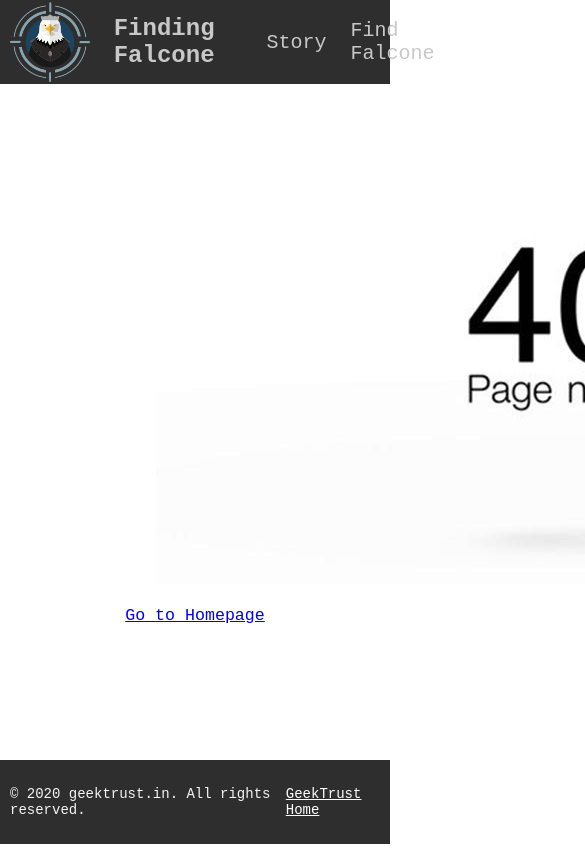
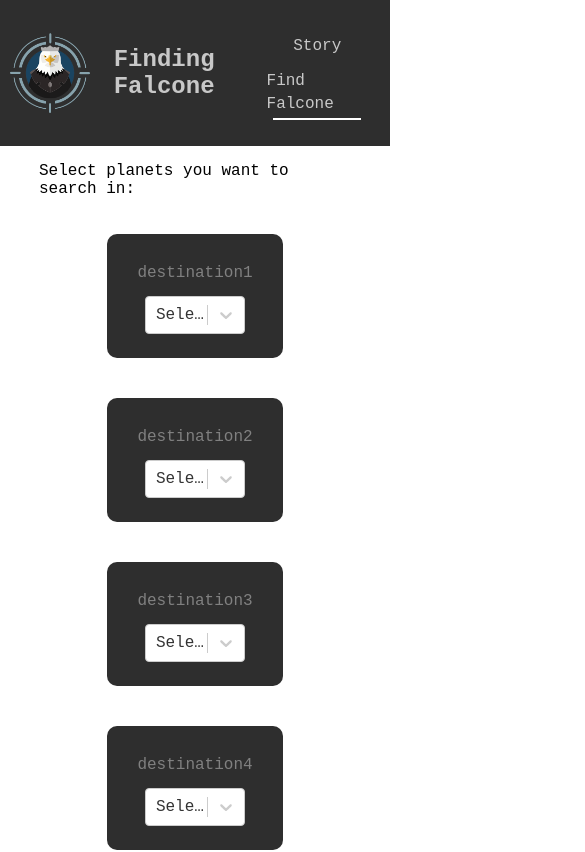
Before and after one commit to jayanth-karri22/Finding-Falcone, a React (Create React App) app: page /findfalcone in a window 390 px wide. Before the commit this address led to /404. Shown: the top 852 px of the page, 585 px wide, since content can reach past the window. Built offline with nearby package versions, Linux system fonts and the light colour scheme; no server answers.

Commit message:
responsive breakpoints added

```diff
--- a/src/App.js
+++ b/src/App.js
@@ -4,17 +4,24 @@ import HomePage from "./components/homepage";
 import FindFalconePage from "./components/findfalconepage/index";
 import ResultPage from "./components/resultpage/index";
 import NotFoundPage from "./components/notfoundpage/index";
-import {BrowserRouter as Router, Route, Redirect} from 'react-router-dom';
+import {
+  BrowserRouter as Router,
+  Route,
+  Redirect,
+  Switch,
+} from "react-router-dom";
 
 function App() {
   return (
-      <Router>
+    <Router>
+      <Switch>
+        {" "}
         <Route exact path="/" component={HomePage} />
         <Route path="/findfalcone" component={FindFalconePage} />
         <Route path="/result" component={ResultPage} />
-        <Route path="/404" exact={true} component={NotFoundPage} />
-        <Redirect to="/404" />
-      </Router>
+        <Route path="*" exact={true} component={NotFoundPage} />
+      </Switch>
+    </Router>
   );
 }
 
--- a/src/components/common/headerstyles.css
+++ b/src/components/common/headerstyles.css
@@ -76,3 +76,20 @@
   transform: scaleX(1);
   cursor: pointer;
 }
+
+.links{
+    text-decoration: none;
+    color: rgb(200,200,200);
+    font-size: 16px;
+}
+
+@media(max-width:760px){
+    .header-right{
+        flex-direction: column;
+        justify-content: center;
+        align-items: center;
+    }
+    .header{
+        height: fit-content;
+    }
+}
--- a/src/components/common/tab.js
+++ b/src/components/common/tab.js
@@ -6,7 +6,7 @@ function Tab({activeTab,linkto,children,tab}) {
     <li className={`list-item ${activeTab===tab ? activeTab:""}`}>
       <Link
         to={linkto}
-        style={{ textDecoration: "none", color: "rgb(200,200,200)" }}
+        className="links"
       >
         {children}
       </Link>
--- a/src/components/findfalconepage/index.css
+++ b/src/components/findfalconepage/index.css
@@ -10,9 +10,10 @@
 
 .planets-container{
     display: flex;
-    width: 80%;
+    width: 100%;
     justify-content:center;
     align-items:flex-start;
+    flex-wrap: wrap;
 }
 
 .dropdown{
@@ -94,3 +95,38 @@
     background-color: grey;
     cursor:not-allowed;
 }
+
+.title{
+    font-size: 28px;;
+}
+
+
+@media(max-width:1100px){
+    .dropdown-container{
+        max-width: 25%;
+    }
+
+    .container{
+        height: fit-content;
+        margin-bottom: 12px;
+    }
+}
+
+@media(max-width:600px){
+    .planets-container{
+        flex-direction: column;
+        justify-content: center;
+        align-items: center;
+    }
+    .dropdown-container{
+        max-width: 50%;
+    }
+
+    .timer-container {
+        width: 75%;
+    }
+
+    .title{
+        font-size: 16px;
+    }
+}
--- a/src/components/findfalconepage/index.js
+++ b/src/components/findfalconepage/index.js
@@ -155,7 +155,7 @@ function FindFalconePage() {
     <Fragment>
       <Header activeTab="findfalcone" />
       <div className="container">
-        <p style={{ fontSize: "28px" }}>
+        <p className="title">
           Select planets you want to search in:
         </p>
         <div className="planets-container">
```
